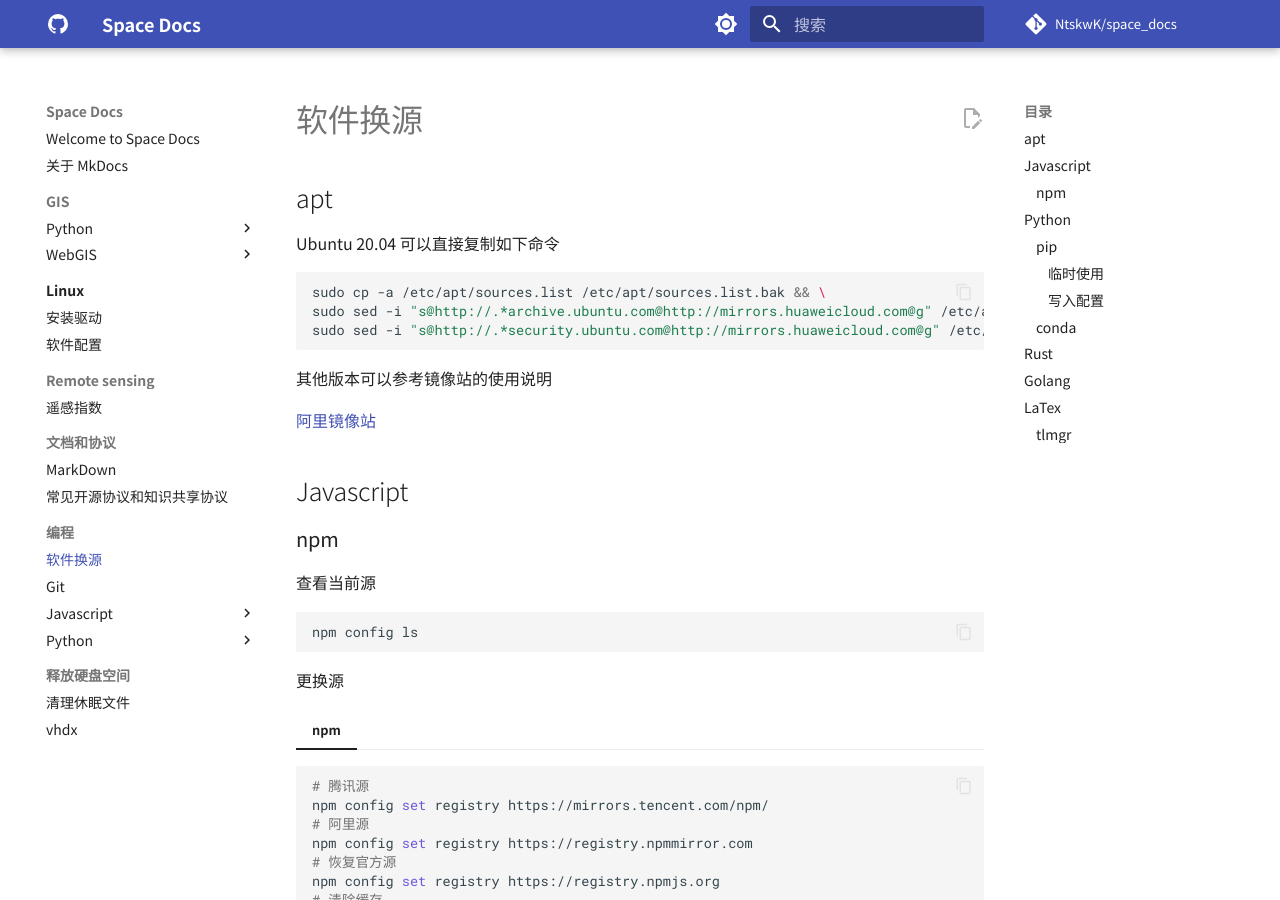
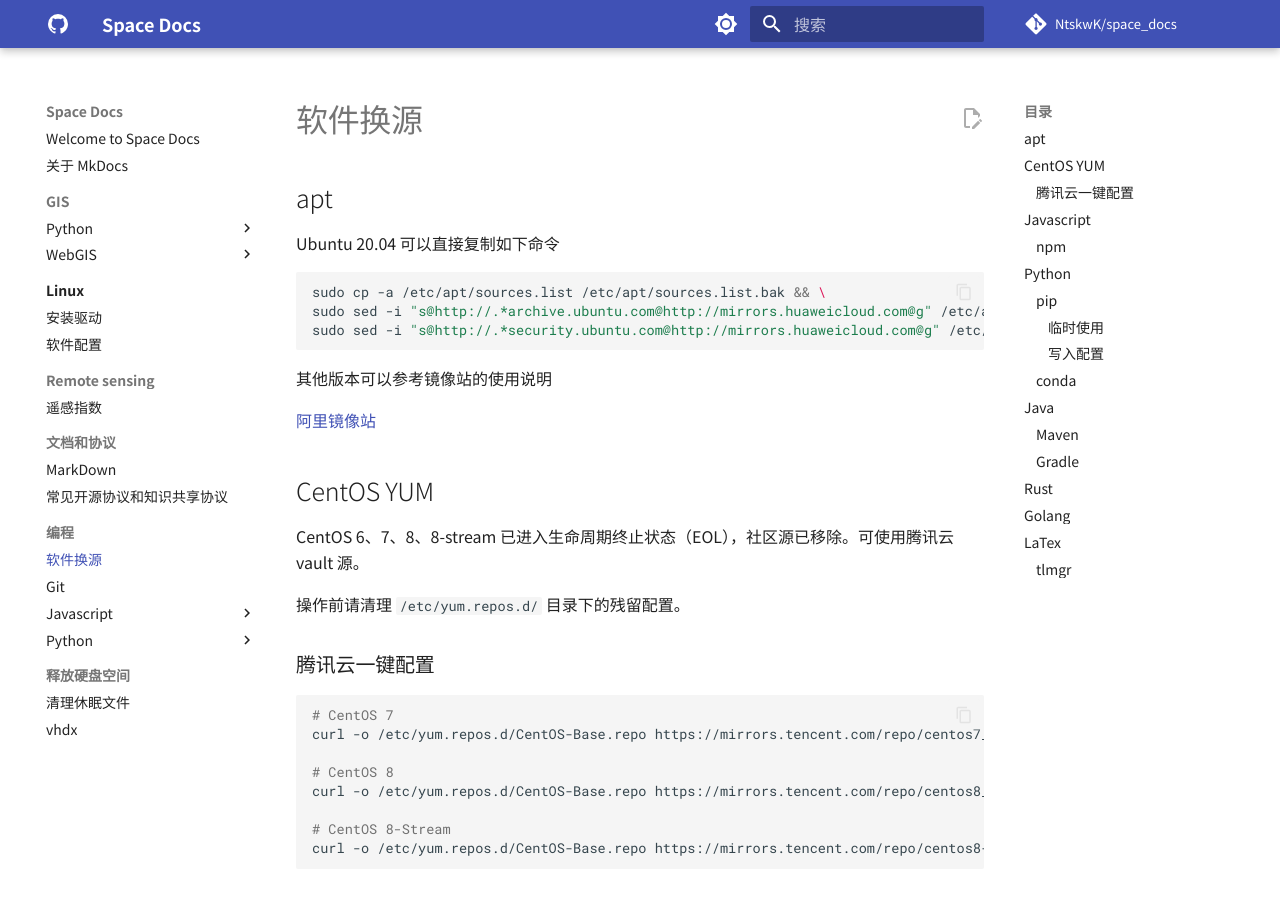
Before and after one commit to NtskwK/space_docs, an MkDocs documentation site: the page built from docs/编程/软件换源.md, in a window 1280 px wide and 900 px high. Built offline with MkDocs 1.6.1 and Material for MkDocs 9.7.7, drawn with Linux system fonts in a browser that asks for light colours; comment, search, counter and statistics services are not loaded; some of the changed text lies outside the part shown.

Commit message:
docs: 添加 CentOS YUM 配置和 Maven、Gradle 镜像设置说明

````diff
--- a/docs/编程/软件换源.md
+++ b/docs/编程/软件换源.md
@@ -13,6 +13,25 @@ sudo sed -i "s@http://.*security.ubuntu.com@http://mirrors.huaweicloud.com@g" /e
 其他版本可以参考镜像站的使用说明
 
 [阿里镜像站](https://developer.aliyun.com/mirror/ubuntu)
+
+## CentOS YUM
+
+CentOS 6、7、8、8-stream 已进入生命周期终止状态（EOL），社区源已移除。可使用腾讯云 vault 源。
+
+操作前请清理 `/etc/yum.repos.d/` 目录下的残留配置。
+
+### 腾讯云一键配置
+
+```bash
+# CentOS 7
+curl -o /etc/yum.repos.d/CentOS-Base.repo https://mirrors.tencent.com/repo/centos7_base.repo
+
+# CentOS 8
+curl -o /etc/yum.repos.d/CentOS-Base.repo https://mirrors.tencent.com/repo/centos8_base.repo
+
+# CentOS 8-Stream
+curl -o /etc/yum.repos.d/CentOS-Base.repo https://mirrors.tencent.com/repo/centos8-stream.repo
+```
 
 ## Javascript
 
@@ -113,6 +132,35 @@ custom_channels:
   pytorch: https://mirrors.tuna.tsinghua.edu.cn/anaconda/cloud
 ```
 
+## Java
+
+### Maven
+
+在 maven 的配置文件（conf/settings.xml）的 `<mirrors>` 标签中添加：
+
+```xml
+<mirror>
+  <id>aliyunmaven</id>
+  <mirrorOf>*</mirrorOf>
+  <name>阿里云公共仓库</name>
+  <url>https://maven.aliyun.com/repository/public</url>
+</mirror>
+```
+
+### Gradle
+
+在 build.gradle 中加入：
+
+```groovy
+allprojects {
+    repositories {
+        maven { url 'https://maven.aliyun.com/repository/public/' }
+        mavenLocal()
+        mavenCentral()
+    }
+}
+```
+
 ## Rust
 
 修改配置 `~/.cargo/config`
````
Also changed, not shown: 2 other files.
